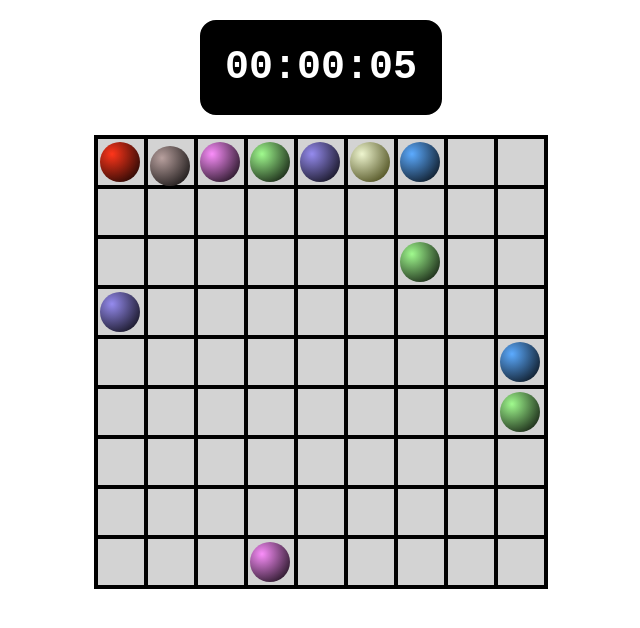
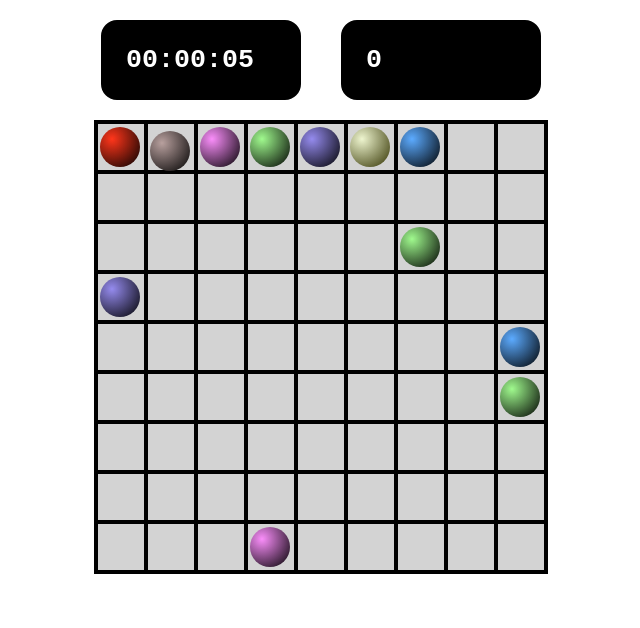
Before and after one commit to LLPeterX/Lines, a plain HTML site: page index.html in a window 1280 px wide. Shown: the whole page, without its empty margins (319-959 px from the left). Drawn offline with Linux system fonts and the light colour scheme.

Commit message:
add score

```diff
--- a/index.html
+++ b/index.html
@@ -14,7 +14,11 @@
 
 <body>
   <div class="content">
-    <div id="time_container">00:00:00</div>
+    <div class="score_timer">
+      <div id="time_container">00:00:00</div>
+      <div id="score">0</div>
+    </div>
+    <!-- <div id="time_container">00:00:00</div> -->
     <table id="board" cellpadding="0" cellspacing="0">
       <tr>
         <td></td>
--- a/script.js
+++ b/script.js
@@ -22,13 +22,15 @@ let gameOver = false; // признак, что игра закончена (н
 //let game = Array(ROWS).fill().map(_ => Array(ROWS).fill(0)); // игровая матрица для поиска пути
 let game = null;
 let elBoad = null; // таблица с ячейками (<TABLE>)
+let elScore, elTimer;
 let cells = null; // массив ячеек (тегов <TD>)
 let bouncingBall = null; // признак анимации шарика
-let timerId = null, timerSeconds = 0, elTimer = null;
+let timerId = null, timerSeconds = 0;
 let isMoving = false; // признак, что шарик в процессе перемещения. Чтобы не обрабатывались клики, пока он движется
 let path = null;
 let animTimer = null;
 let oX, oY, _newX, _newY; // для анимации перемещения шарика
+let score = 0;
 
 
 // Очистка игрового поля.
@@ -181,7 +183,7 @@ function resetTimer() {
     clearInterval(timerId);
   }
   timerSeconds = 0;
-  document.getElementById('time_container').innerText = '00:00:00';
+  elTimer.innerText = '00:00:00';
   timerId = setInterval(updateTimer, 1000);
 }
 
@@ -200,10 +202,16 @@ function findAndRemove5balls() {
   // удаляем шарики по координатам из ballsToRemove {y,x}
   if (ballsToRemove) {
     ballsToRemove.forEach(({ y, x }) => removeBall(y, x));
+    updateScore(ballsToRemove.length);
     return true;
   }
   return false;
 
+}
+
+function updateScore(points) {
+  score += points;
+  elScore.innerText = score;
 }
 
 // обработчик клика на ячейку или шарик
@@ -246,6 +254,7 @@ document.addEventListener('DOMContentLoaded', () => {
   cells = elBoard.getElementsByTagName("td");
   elTimer = document.getElementById('time_container');
   elStatus = document.getElementById('status');
+  elScore = document.getElementById('score');
 
   elBoard.addEventListener('click', handleClick);
 
--- a/style.css
+++ b/style.css
@@ -12,7 +12,21 @@
   align-items: center;
 }
 
-#time_container {
+#time_container, #score {
+  width: 150px;
+  margin: 20px;
+  font-size: 20pt;
+  font-family: 'Courier New', Courier, monospace;
+  font-weight: 900;
+  padding: 20px;
+  border: 5px solid black;
+  border-radius: 16px;
+  background-color: black;
+  color: white;
+}
+
+/* #score {
+  width: 100px;
   margin: 20px;
   font-size: 30pt;
   font-family: 'Courier New', Courier, monospace;
@@ -22,13 +36,10 @@
   border-radius: 16px;
   background-color: black;
   color: white;
-}
+} */
+
 
 #board, table {
-  /* width: 634px; */
-  /* display: flex; */
-  /* flex-wrap: wrap; */
-  /* flex-direction: row; */
   border: 2px solid black;
   box-sizing: border-box;
   padding: 0;
@@ -54,3 +65,9 @@
   margin: 0;
   z-index: 1;
 }
+
+.score_timer {
+  display: flex;
+  flex-direction: row;
+  justify-content: space-between;
+}
```
